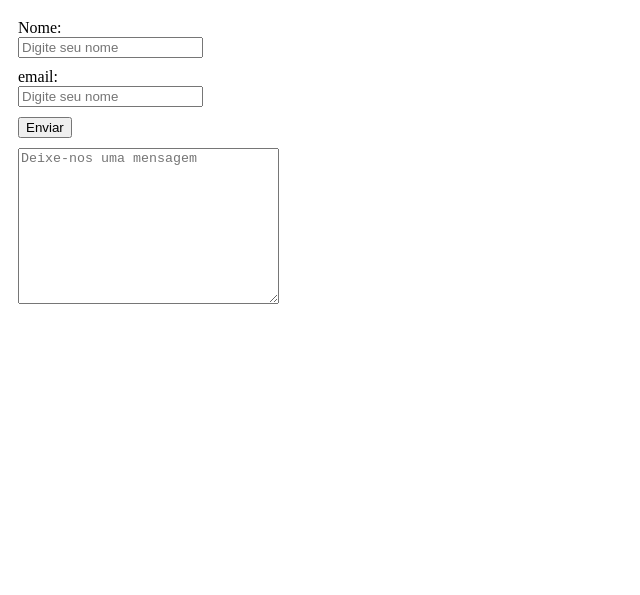
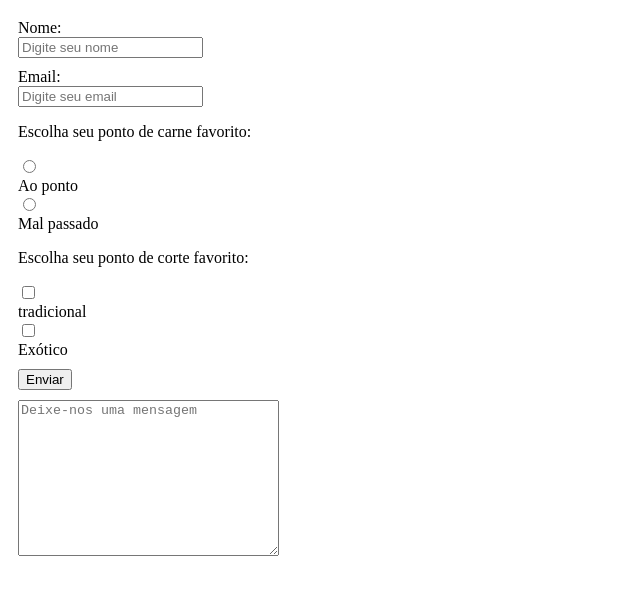
Before and after one commit to ranierioliveira/Interatividade-em-p-gina-web, a plain HTML site: page formularios/index.html in a window 1280 px wide. Shown: the part 61-656 px from the top of the page, without its empty margins (0-640 px from the left). Drawn offline with Linux system fonts and the light colour scheme.

Commit message:
Aula sobre diferentes campos dos formulários

```diff
--- a/formularios/index.html
+++ b/formularios/index.html
@@ -10,14 +10,44 @@
 <body>
     <h1>Formulário em páginas web</h1>
     <form action="" method="post">
+        <input type="hidden" name="session_id" id="" value="rbt-2000" >
+
         <div class="form-group">
             <label for="nome">Nome:</label>
             <input type="text" name="nome" id="nome" placeholder="Digite seu nome" required maxlength="3">
         </div>
+
         <div class="form-group">
-            <label for="email">email:</label>
-            <input type="email" name="email" id="email" placeholder="Digite seu nome" required>
+            <label for="email">Email:</label>
+            <input type="email" name="email" id="email" placeholder="Digite seu email" required>
         </div>
+
+        <div class="form-group">
+            <p>Escolha seu ponto de carne favorito: </p>
+            <div>
+                <input type="radio" name="pontos-das-carnes" id="ao-ponto" value="ao-ponto">
+                <label for="ao-ponto">Ao ponto</label>
+            </div>
+
+            <div>
+                <input type="radio" name="pontos-das-carnes" id="mal-passado" value="mal-passado">
+                <label for="mal-passado">Mal passado</label>
+            </div>
+        </div>
+        <div class="form-group">
+            <p>Escolha seu ponto de corte favorito: </p>
+            <div>
+                <input type="checkbox" name="corte-tradicional" id="tradicional" value="Cortes tradicionais">
+                <label for="tradicional">tradicional</label>
+            </div>
+
+            <div>
+                <input type="checkbox" name="corte-exotico" id="exotico" value="exotico">
+                <label for="exotico">Exótico</label>
+            </div>
+        </div>
+
+
         <div class="form-group">
             <input type="submit" value="Enviar">
         </div>
```
